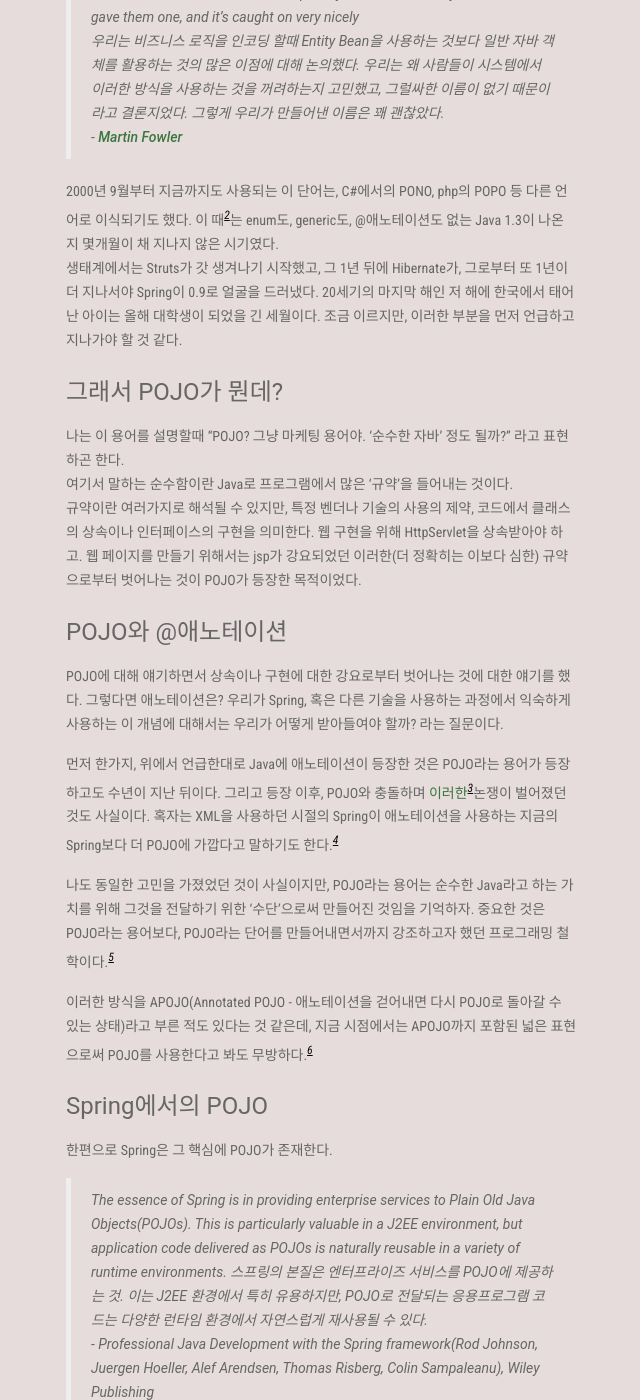
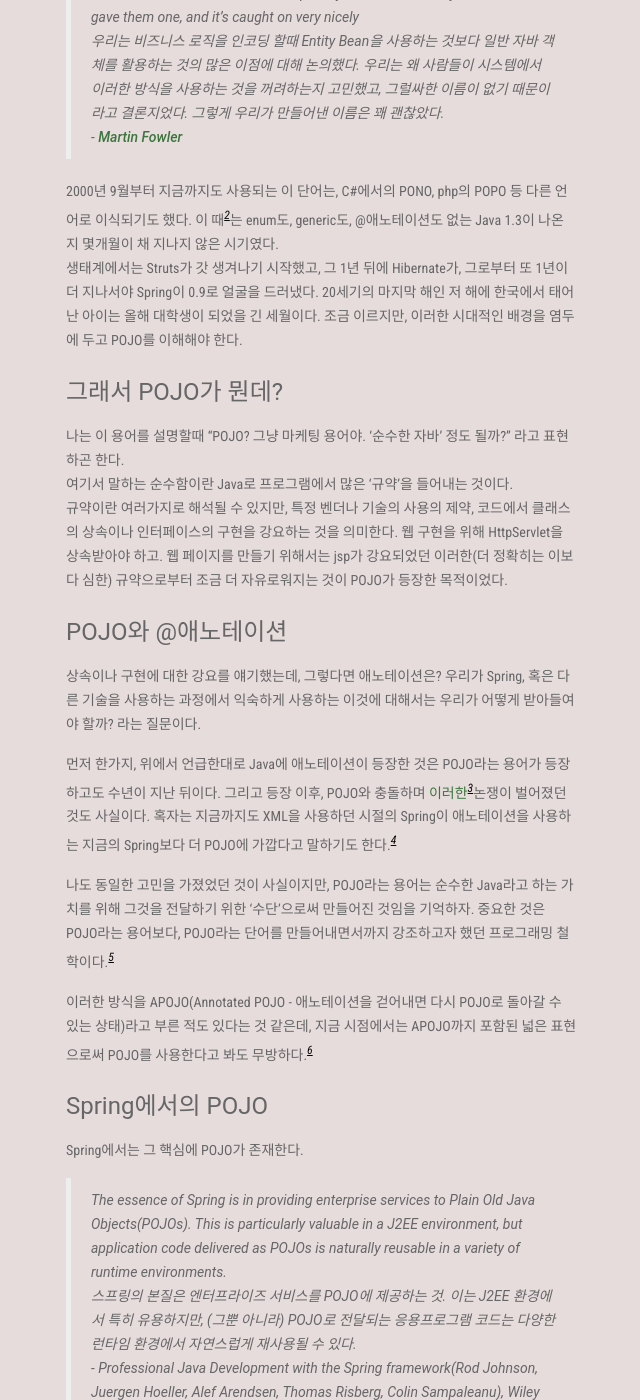
Before and after one commit to CyanRYi/cyanryi.github.io, a Jekyll site: the page built from _posts/ko/2019-03-20-Entrance-of-Spring-1.md, in a window 1280 px wide and 1400 px high, scrolled down 527 px. Shown: the whole window, without its empty margins (266-906 px from the left). Built offline with Jekyll 4.4.1, drawn with Linux system fonts in a browser that asks for light colours; some of the changed text lies outside the part shown.

Commit message:
spring 1편 3차 교정

```diff
--- a/_posts/ko/2019-03-20-Entrance-of-Spring-1.md
+++ b/_posts/ko/2019-03-20-Entrance-of-Spring-1.md
@@ -16,20 +16,20 @@
 2000년 9월부터 지금까지도 사용되는 이 단어는, C#에서의 PONO, php의 POPO 등 다른 언어로 이식되기도 했다.
 이 때[^2]는 enum도, generic도, @애노테이션도 없는 Java 1.3이 나온지 몇개월이 채 지나지 않은 시기였다.
 생태계에서는 Struts가 갓 생겨나기 시작했고, 그 1년 뒤에 Hibernate가, 그로부터 또 1년이 더 지나서야 Spring이 0.9로 얼굴을 드러냈다.
-20세기의 마지막 해인 저 해에 한국에서 태어난 아이는 올해 대학생이 되었을 긴 세월이다. 조금 이르지만, 이러한 부분을 먼저 언급하고 지나가야 할 것 같다.
+20세기의 마지막 해인 저 해에 한국에서 태어난 아이는 올해 대학생이 되었을 긴 세월이다. 조금 이르지만, 이러한 시대적인 배경을 염두에 두고 POJO를 이해해야 한다.
 
 #### 그래서 POJO가 뭔데?
 
 나는 이 용어를 설명할때 "POJO? 그냥 마케팅 용어야. '순수한 자바' 정도 될까?" 라고 표현하곤 한다.
 여기서 말하는 순수함이란 Java로 프로그램에서 많은 '규약'을 들어내는 것이다.
-규약이란 여러가지로 해석될 수 있지만, 특정 벤더나 기술의 사용의 제약, 코드에서 클래스의 상속이나 인터페이스의 구현을 의미한다.
-웹 구현을 위해 HttpServlet을 상속받아야 하고. 웹 페이지를 만들기 위해서는 jsp가 강요되었던 이러한(더 정확히는 이보다 심한) 규약으로부터 벗어나는 것이 POJO가 등장한 목적이었다.
+규약이란 여러가지로 해석될 수 있지만, 특정 벤더나 기술의 사용의 제약, 코드에서 클래스의 상속이나 인터페이스의 구현을 강요하는 것을 의미한다.
+웹 구현을 위해 HttpServlet을 상속받아야 하고. 웹 페이지를 만들기 위해서는 jsp가 강요되었던 이러한(더 정확히는 이보다 심한) 규약으로부터 조금 더 자유로워지는 것이 POJO가 등장한 목적이었다.
 
 #### POJO와 @애노테이션
 
-POJO에 대해 얘기하면서 상속이나 구현에 대한 강요로부터 벗어나는 것에 대한 얘기를 했다. 그렇다면 애노테이션은? 우리가 Spring, 혹은 다른 기술을 사용하는 과정에서 익숙하게 사용하는 이 개념에 대해서는 우리가 어떻게 받아들여야 할까? 라는 질문이다.
+상속이나 구현에 대한 강요를 얘기했는데, 그렇다면 애노테이션은? 우리가 Spring, 혹은 다른 기술을 사용하는 과정에서 익숙하게 사용하는 이것에 대해서는 우리가 어떻게 받아들여야 할까? 라는 질문이다.
 
-먼저 한가지, 위에서 언급한대로 Java에 애노테이션이 등장한 것은 POJO라는 용어가 등장하고도 수년이 지난 뒤이다. 그리고 등장 이후, POJO와 충돌하며 [이러한](https://xebia.com/blog/a-pojo-with-annotations-is-not-plain/)[^3]논쟁이 벌어졌던 것도 사실이다. 혹자는 XML을 사용하던 시절의 Spring이 애노테이션을 사용하는 지금의 Spring보다 더 POJO에 가깝다고 말하기도 한다.[^4]
+먼저 한가지, 위에서 언급한대로 Java에 애노테이션이 등장한 것은 POJO라는 용어가 등장하고도 수년이 지난 뒤이다. 그리고 등장 이후, POJO와 충돌하며 [이러한](https://xebia.com/blog/a-pojo-with-annotations-is-not-plain/)[^3]논쟁이 벌어졌던 것도 사실이다. 혹자는 지금까지도 XML을 사용하던 시절의 Spring이 애노테이션을 사용하는 지금의 Spring보다 더 POJO에 가깝다고 말하기도 한다.[^4]
 
 나도 동일한 고민을 가졌었던 것이 사실이지만, POJO라는 용어는 순수한 Java라고 하는 가치를 위해 그것을 전달하기 위한 '수단'으로써 만들어진 것임을 기억하자.
 중요한 것은 POJO라는 용어보다, POJO라는 단어를 만들어내면서까지 강조하고자 했던 프로그래밍 철학이다.[^5]
@@ -38,10 +38,10 @@
 
 #### Spring에서의 POJO
 
-한편으로 Spring은 그 핵심에 POJO가 존재한다.
+Spring에서는 그 핵심에 POJO가 존재한다.
 
 > The essence of Spring is in providing enterprise services to Plain Old Java Objects(POJOs). This is particularly valuable in a J2EE environment, but application code delivered as POJOs is naturally reusable in a variety of runtime environments.
-    스프링의 본질은 엔터프라이즈 서비스를 POJO에 제공하는 것. 이는 J2EE 환경에서 특히 유용하지만, POJO로 전달되는 응용프로그램 코드는 다양한 런타임 환경에서 자연스럽게 재사용될 수 있다.
+    스프링의 본질은 엔터프라이즈 서비스를 POJO에 제공하는 것. 이는 J2EE 환경에서 특히 유용하지만, (그뿐 아니라) POJO로 전달되는 응용프로그램 코드는 다양한 런타임 환경에서 자연스럽게 재사용될 수 있다.
     - Professional Java Development with the Spring framework(Rod Johnson, Juergen Hoeller, Alef Arendsen, Thomas Risberg, Colin Sampaleanu), Wiley Publishing
 
 Spring에 있어 POJO는 가장 중요한 요소 중 하나이다. 위와 같은 본질에 충실하기 위해 - POJO로 다양한 기능을 수행할 수 있도록 하기 위해 - DI나 AOP, 추상화와 같은 기술적 원리를 적용하고 있다. 동일한 저서에서 서술하는 11가지의 Spring의 가치[^7] 대부분이 직간접적으로 POJO와 연관이 있다고 볼 수도 있다.
@@ -49,14 +49,13 @@
 
 ### 마치며
 
-한때 내가 싫어하는 모 사이트에서 ORM에 대한 복잡한 쓰레드가 생성되었고, 친구를 통해 그걸 소개받은 적이 있다.
+한때 모 사이트에서 ORM에 대한 논쟁이 벌어진 복잡한 쓰레드를 친구를 통해 소개받은 적이 있다.
 
-거기서 지나가는 행인이라며 등장하신 '모 교수'[^8]님의 표현에는 '100명의 개발자가 투입되는 현장에서 99명은 @Controller, @Service, @Repository.. 같은 불과 몇개의 애노테이션만 사용하고, 결국 단 한명 - 의 Framework 개발자 - 만 Spring의 설정을 유연하게 사용하면 되더라' 라는 표현이 있었다.
+거기서 지나가는 행인을 빙자하며 등장하신 '한 **교수**'[^8]님이 '100명의 개발자가 투입되는 현장에서 99명은 @Controller, @Service, @Repository.. 같은 불과 몇개의 애노테이션만 사용하고, 결국 단 한명 - 의 Framework 개발자 - 만 Spring의 설정을 유연하게 사용하면 되더라' 라는 매우 공감가는 표현을 하셨다.
 
-이것을 가능하게 하는 것은 Spring에서 POJO를 지원하기 때문이다. 99명은 POJO를 통해 개발할 수 있고, 1명은 그렇게 하기 위해 프레임워크를 확장한다.
+이것을 가능하게 하는 것은 Spring에서 POJO를 지원하기 때문이다. 99명은 POJO를 통해 개발할 수 있고, 1명은 그러한 기술적 지원을 위해 프레임워크를 확장한다.[^9]
 
 마지막으로, 이 글을 읽고 전자정부프레임워크에서 Service Layer에서 특정 클래스를 상속하도록 강제하는 것을 보고 비웃음을 지어줄 수 있다면, POJO에 대해 최소한의 이해는 끝났다고 생각해도 좋다.
-
 
 ---
 [^1]: 개인적으로는 이 두가지를 'Spring framework의 핵심 철학' 이라고 표현하는데, 이 두가지가 Spring의 창조 이념에 가깝다고 생각될 정도로 소스코드 모든 곳에서 엿보이기 때문이다. 이는 [Spring reference 문서](https://docs.spring.io/spring-framework/docs/current/spring-framework-reference/overview.html#overview-philosophy)에 있는 Design Philosophy와는 다르다.
@@ -65,7 +64,7 @@
 
 [^3]: 아마도 글쓴이가 마지막에 말하는 a-POJO란 Anti-POJO가 아닐까 싶을 정도로 극단적으로 표현하지만, 비슷한 고민을 했었다. 재미있게도, 댓글조차 찬반이 섞여 있다.
 
-[^4]: XML이라고 하는 특정 포맷을 사용해야거나 비즈니스 로직에서 ApplicationContext에 직접 접근해서 Bean을 꺼내 써야 한다면, 그것은 POJO인가?
+[^4]: 이 부분은 스스로 답을 구해보자. XML이라고 하는 특정 포맷을 사용해야거나 비즈니스 로직에서 ApplicationContext에 직접 접근해서 Bean을 꺼내 써야 한다면, 그것은 POJO인가?
 
 [^5]: 애노테이션을 대체할 무언가가 있었으면 하는 욕심도 있지만, 이를 통해 얻게 되는 '명료한 코드'의 가치를 더 크게 본다. 이는 POJO가 강조되는 이유에는 단순히 Java를 넘어서 객체지향, 더 크게는 소프트웨어 개발의 핵심 가치가 더 상위에 존재한다고 보기 때문이다.
 
@@ -74,4 +73,6 @@
 
 [^7]: 이후 따로 한번 다룰 생각이다.
 
-[^8]: 지나가는 행인이라는 표현을 보고 '풉' 하고 뿜어버렸다. 직접 Spring 관련 책도 저술하신 한 교수님이시다.
+[^8]: 지나가는 행인이라는 표현을 보고 '풉' 하고 뿜어버렸다. 속지 말자. 직접 Spring 관련 책도 저술하신 한 교수님이시다.
+
+[^9]: 공감이 갔던 이유는 나도 한 SI 프로젝트에 투입되며 Java와 Spring을 전혀 모르는 사내 C# 개발자들을 대상으로 Spring 내부 교육을 진행한 적이 있었다. 그리고 나도 주로 사용되는 애노테이션에 대한 용법, C#과 Java의 문법적 차이, 개발환경 구성에 대한 교육으로 교육내용을 가득 채웠다. 그걸로 충분했다.
```
